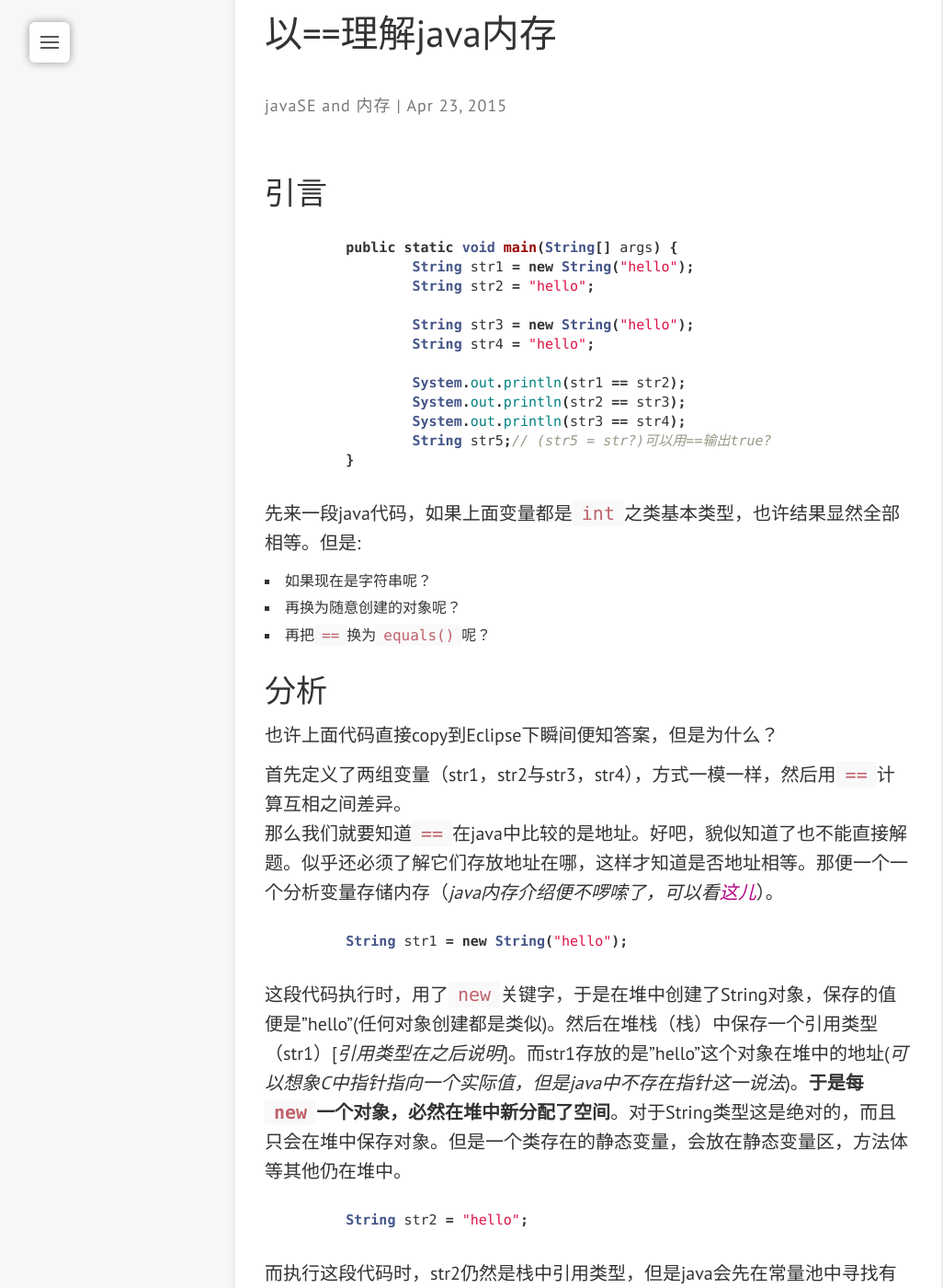
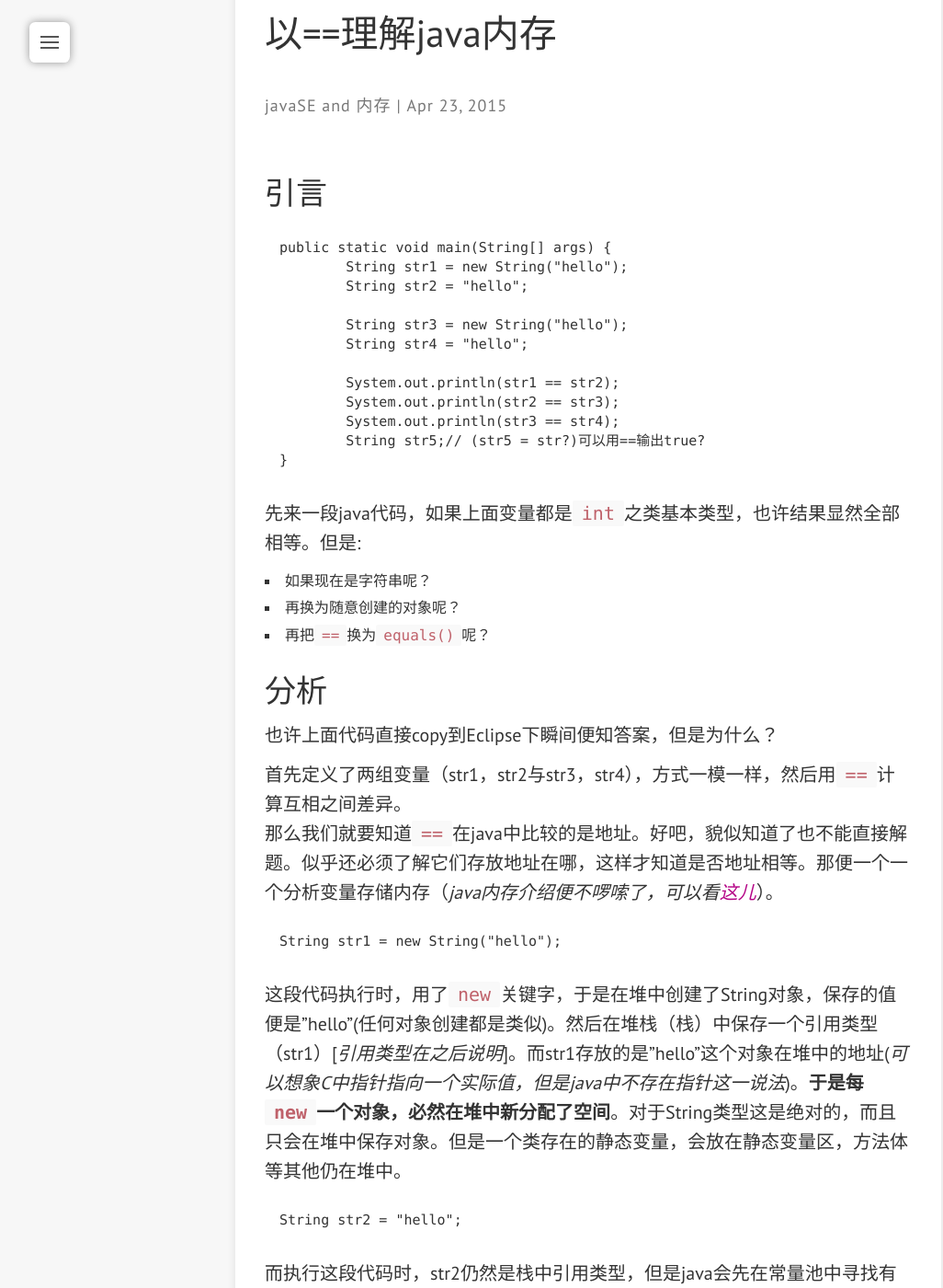
Before and after one commit to nonefly/nonefly.github.com, a Jekyll site: the page built from _posts/2015-04-23-Learn Java Memory By '==' .md, in a window 1280 px wide and 1400 px high, scrolled down 215 px. Shown: the whole window at 92% size, without its empty margins (0-1026 px from the left). Built offline with Jekyll 4.4.1, drawn with Linux system fonts in a browser that asks for light colours; nearby versions of some CDN libraries; comment, search, counter and statistics services are not loaded; some of the changed text lies outside the part shown.

Commit message:
Update 2015-04-23-Learn Java Memory By '==' .md

````diff
--- a/_posts/2015-04-23-Learn Java Memory By '==' .md
+++ b/_posts/2015-04-23-Learn Java Memory By '==' .md
@@ -11,19 +11,19 @@
 
 ## 引言
 
-```java
-	public static void main(String[] args) {
-		String str1 = new String("hello");
-		String str2 = "hello";
+```
+public static void main(String[] args) {
+	String str1 = new String("hello");
+	String str2 = "hello";
 
-		String str3 = new String("hello");
-		String str4 = "hello";
+	String str3 = new String("hello");
+	String str4 = "hello";
 
-		System.out.println(str1 == str2);
-		System.out.println(str2 == str3);
-		System.out.println(str3 == str4);
-		String str5;// (str5 = str?)可以用==输出true?
-	}
+	System.out.println(str1 == str2);
+	System.out.println(str2 == str3);
+	System.out.println(str3 == str4);
+	String str5;// (str5 = str?)可以用==输出true?
+}
 ```
 
 先来一段java代码，如果上面变量都是`int`之类基本类型，也许结果显然全部相等。但是:
@@ -38,21 +38,21 @@
 首先定义了两组变量（str1，str2与str3，str4），方式一模一样，然后用`==`计算互相之间差异。
 那么我们就要知道`==`在java中比较的是地址。好吧，貌似知道了也不能直接解题。似乎还必须了解它们存放地址在哪，这样才知道是否地址相等。那便一个一个分析变量存储内存（*java内存介绍便不啰嗦了，可以看[这儿][1]*）。
 
-```java
-	String str1 = new String("hello");
+```
+String str1 = new String("hello");
 ```
 
 这段代码执行时，用了`new`关键字，于是在堆中创建了String对象，保存的值便是"hello"(任何对象创建都是类似)。然后在堆栈（栈）中保存一个引用类型（str1）[*引用类型在之后说明*]。而str1存放的是"hello"这个对象在堆中的地址(*可以想象C中指针指向一个实际值，但是java中不存在指针这一说法*)。**于是每`new`一个对象，必然在堆中新分配了空间**。对于String类型这是绝对的，而且只会在堆中保存对象。但是一个类存在的静态变量，会放在静态变量区，方法体等其他仍在堆中。
 
-```java
-	String str2 = "hello";
+```
+String str2 = "hello";
 ```
 
 而执行这段代码时，str2仍然是栈中引用类型，但是java会先在常量池中寻找有没有"hello"这个字符串，如果有，那么str2就初始化为找到的"hello"的引用（**不会在任何地方创建新对象**）。如果没找到，会在**常量池中创建，不同于`new`,堆中不创建对象**。至此，在常量池中和堆中各有一个"hello"。继续:
 
-```java
-	String str3 = new String("hello");
-	String str4 = "hello";
+```
+String str3 = new String("hello");
+String str4 = "hello";
 ```
 
 接下来继续创建"hello"。str3时，又是`new`，想都不用想，前面`str1`分析中说了每次new都在堆中新创建对象。ok，现在堆中两个对象了，接着str4呢？继续在常量池创建？当然不，**直接等号初始化是在常量池创建，但是前提是没有这个**，而str2已经存在于常量池中，那么str4也就引用此处"hello"好了。至此所有创建的对象包括引用状态如下图:
@@ -61,8 +61,8 @@
 
 >然后根据自己想法创建一个str5，想等于str1？可以这样`String str5 = str1`，str3同理。如果想等于str2，或者str4呢，也可以这样？当然，而且还可以这样：
 
-```java
- 	String str5 = "hello";//为什么？
+```
+String str5 = "hello";//为什么？
 ```
 
 ## 思考
````
Also changed, not shown: other parts of _posts/2015-04-23-Learn Java Memory By '==' .md (+1 -1 lines).
